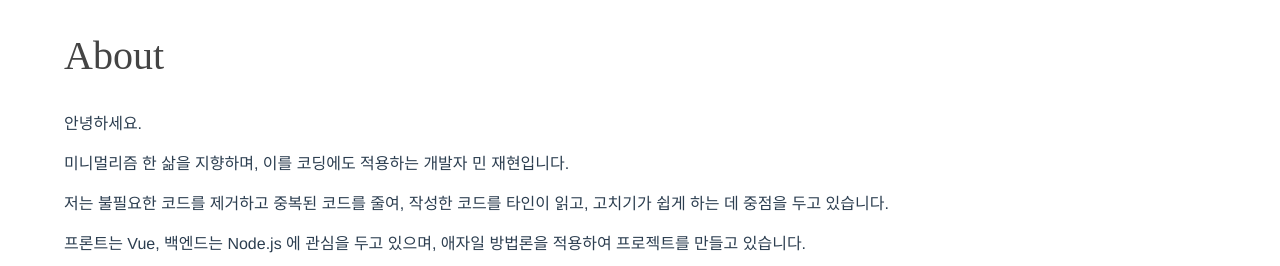
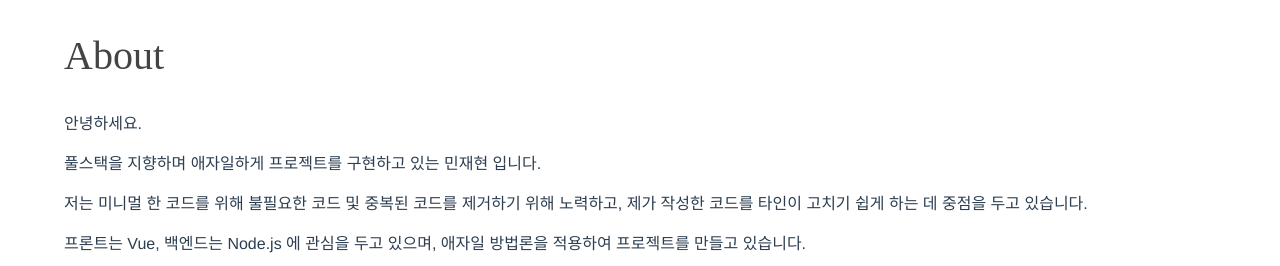
Before and after one commit to MinJaehyun/MinJaehyun.github.io, a Vue app: page / in a window 1280 px wide. Shown: the top 266 px of the page. Built offline with nearby package versions, Linux system fonts and the light colour scheme.

Commit message:
update about

```diff
--- a/src/components/About.vue
+++ b/src/components/About.vue
@@ -5,12 +5,12 @@
       <h1 style="text-align: left">About</h1>
       <p>안녕하세요.</p>
       <p>
-        미니멀리즘 한 삶을 지향하며, 이를 코딩에도 적용하는 개발자 민
-        재현입니다.
+        풀스택을 지향하며 애자일하게 프로젝트를 구현하고 있는 민재현 입니다.
       </p>
       <p>
-        저는 불필요한 코드를 제거하고 중복된 코드를 줄여, 작성한 코드를 타인이
-        읽고, 고치기가 쉽게 하는 데 중점을 두고 있습니다.
+        저는 미니멀 한 코드를 위해 불필요한 코드 및 중복된 코드를 제거하기 위해
+        노력하고, 제가 작성한 코드를 타인이 고치기 쉽게 하는 데 중점을
+        두고 있습니다.
       </p>
       <p>
         프론트는 Vue, 백엔드는 Node.js 에 관심을 두고 있으며, 애자일 방법론을
@@ -20,7 +20,6 @@
         꾸준히 학습하고 기록하며 문제를 해결하는 개발자의 삶을 살며 회사와 같이
         성장하는 개발자를 목표로 하고 있습니다.
       </p>
-
       <button
         style="float: right"
         class="btn btn-primary"
```
